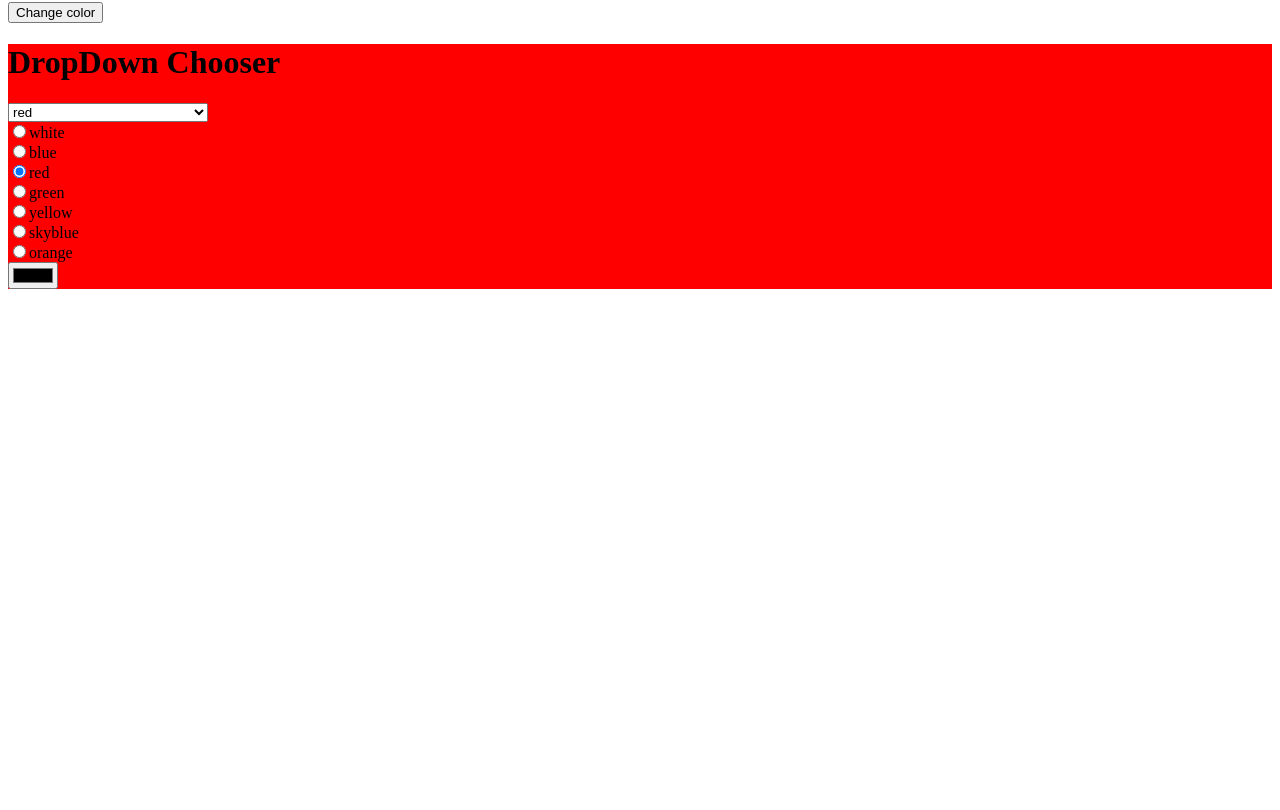
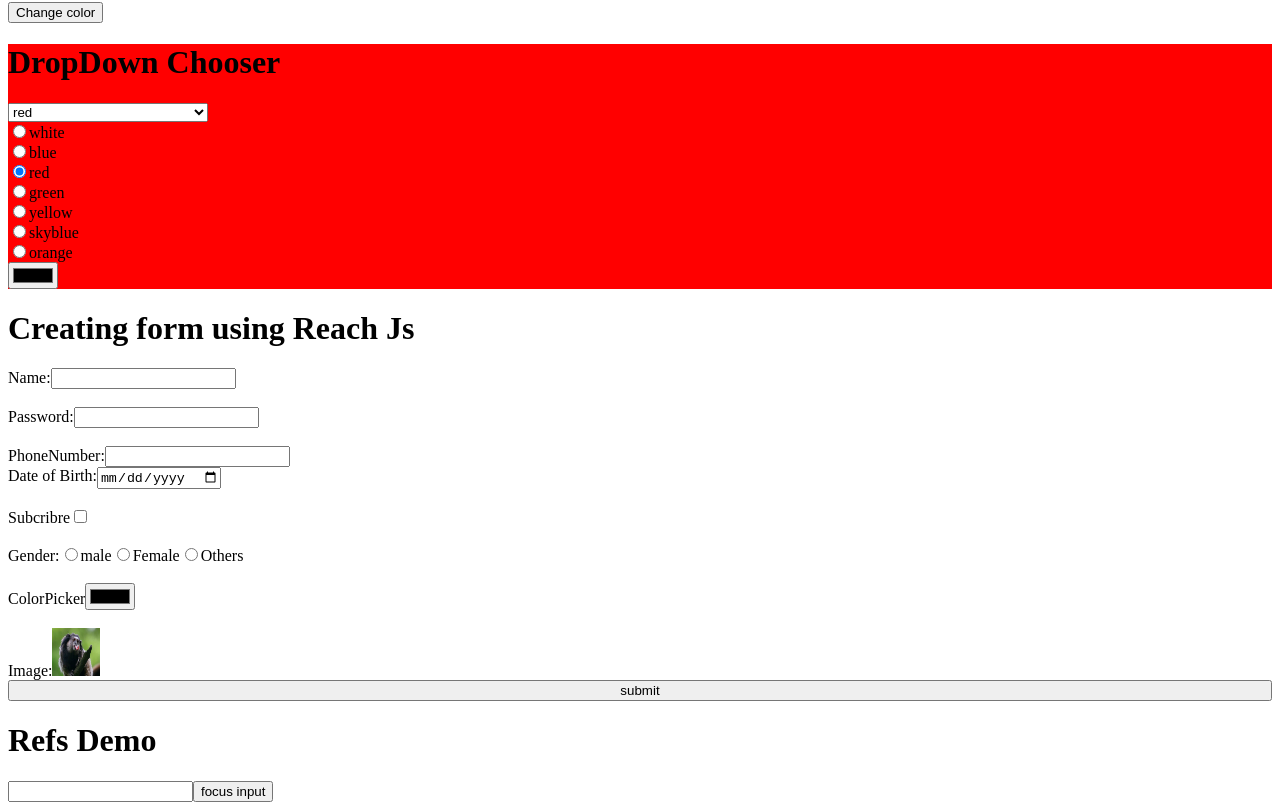
Before and after one commit to Biplovkarki/simple-counter-app, a Next.js app: page / in a window 1280 px wide. Shown: the part 292-1102 px from the top of the page. Before the commit the page ends 800 px from the top, so only its background shows below. Built offline with nearby package versions, Linux system fonts and the light colour scheme.

Commit message:
add this

```diff
--- a/src/pages/index.js
+++ b/src/pages/index.js
@@ -6,6 +6,8 @@ import History from "./history";
 import { TodoList } from "./todolist";
 import { BackgroundChanger } from "./background-changer";
 import { DropDown } from "./dropDown";
+import InputTypes from "./input";
+import RefsDemo from "./refs-demo";
 const max_count =30;
 const min_count=-10;
 
@@ -101,6 +103,9 @@ history ={history}
   <BackgroundChanger/>
   <DropDown/>
       </main>
+     <InputTypes/>
+     <RefsDemo/>
+
     </>
 
   );
--- /dev/null
+++ b/src/pages/input.js
@@ -0,0 +1,122 @@
+import { setConfig } from "next/config";
+import { useState } from "react";
+const Gender=["male","Female","Others"];
+export default function InputTypes(){
+ const [formData,setformData]=useState({
+    name:"",
+    password:"",
+    PhoneNumber:"",
+    Dob:"",
+    isSubscription:false,
+    Gender:"",
+    color:"",
+ });
+
+ const handleChangeName=(e)=>{
+    const newName=e.target.value;
+    setformData({...formData,name:newName});
+ };
+ const handleChangePassword=(e)=>{
+    const newpassword=e.target.value;
+    setformData({...formData,password:newpassword})
+ }
+ const handleChangeNumber=(e)=>{
+    const newPhone=e.target.value;
+    setformData({...formData,PhoneNumber:newPhone})
+ }
+ const handleChangeDate=(e)=>{
+    const newDate=e.target.value;
+    setformData({...formData,Dob:newDate})
+ }
+
+ const handleSubmit=(e)=>{
+    e.preventDefault();
+    console.log(formData);
+ }
+ const handlechangedGender=(e)=>{
+   const checkedGender =e.target.value;
+   setformData({...formData,Gender:checkedGender})
+ }
+const handleColorpicker=(e)=>{
+   const selectedcolor= e.target.value;
+   setformData({...formData,color:selectedcolor})
+}
+
+ return(<div>
+    <h1>
+        Creating form using Reach Js
+    </h1>
+    <form onSubmit={handleSubmit} style={{display:"flex", flexDirection:"column"}}>
+        <label>
+            Name:
+            <input type="text" value={formData.name}
+            onChange={handleChangeName} />
+        </label><br/>
+        <label>
+            Password:
+            <input type="password" value={formData.password}
+            onChange={handleChangePassword} />
+        </label><br/>
+        <label>
+            PhoneNumber:
+            <input type="number" value={formData.PhoneNumber}
+            onChange={handleChangeNumber} />
+        </label>
+        <label>
+            Date of Birth:
+            <input type="date" value={formData.Dob}
+            onChange={handleChangeDate} />
+        </label>
+        <br/>
+
+        <label>
+         Subcribre
+         <input type="checkbox"
+
+         value={formData.isSubscription}
+            onChange={(e)=>{
+              setformData({
+               ...formData,isSubscription:!formData.isSubscription
+              })
+            } }/>
+        </label>
+        <br/>
+        <label>Gender:
+
+         {
+            Gender.map((x)=>{
+               return(
+                  <label>
+
+                  <input
+                      value={x}
+                      type="radio"
+
+                      checked={formData.Gender === x}
+                      onChange={handlechangedGender}
+                  />
+                  {x}
+                  </label>
+               )
+            })
+
+         }
+        </label>
+        <br/>
+        <label>
+         ColorPicker
+         <input type="color" vaule={formData.color} onChange={handleColorpicker}/>
+
+        </label>
+        <br/>
+        <label>
+         Image:
+         <input type="image" src="monkey.jfif" alt="monkey" width="48" height="48"/>
+        </label>
+
+
+        <button type="submit">submit</button>
+    </form>
+    <h1>{formData.name}</h1>
+ </div>)
+}
--- /dev/null
+++ b/src/pages/refs-demo.js
@@ -0,0 +1,23 @@
+import {useRef, useState} from "react"
+
+export default function RefsDemo(){
+    const inputRef=useState();
+    const handleClick=()=>{
+        inputRef.current.focus();
+    }
+    return(
+
+        <div>
+            <h1>Refs Demo</h1>
+            <input
+            ref={inputRef}
+            type="string"
+            />
+            <button
+               onClick={handleClick}
+               >
+                focus input
+               </button>
+        </div>
+    )
+}
```
Also changed, not shown: public/monkey.jfif (added).
